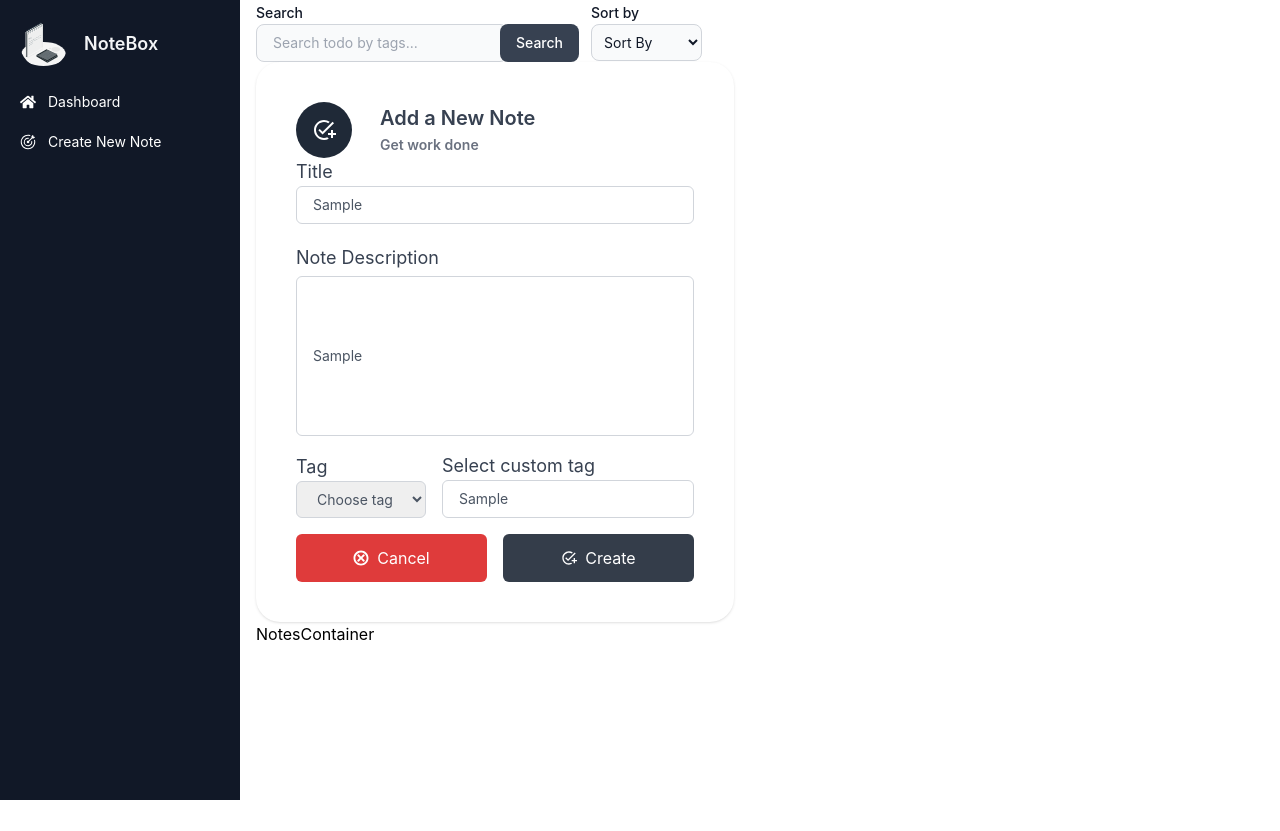
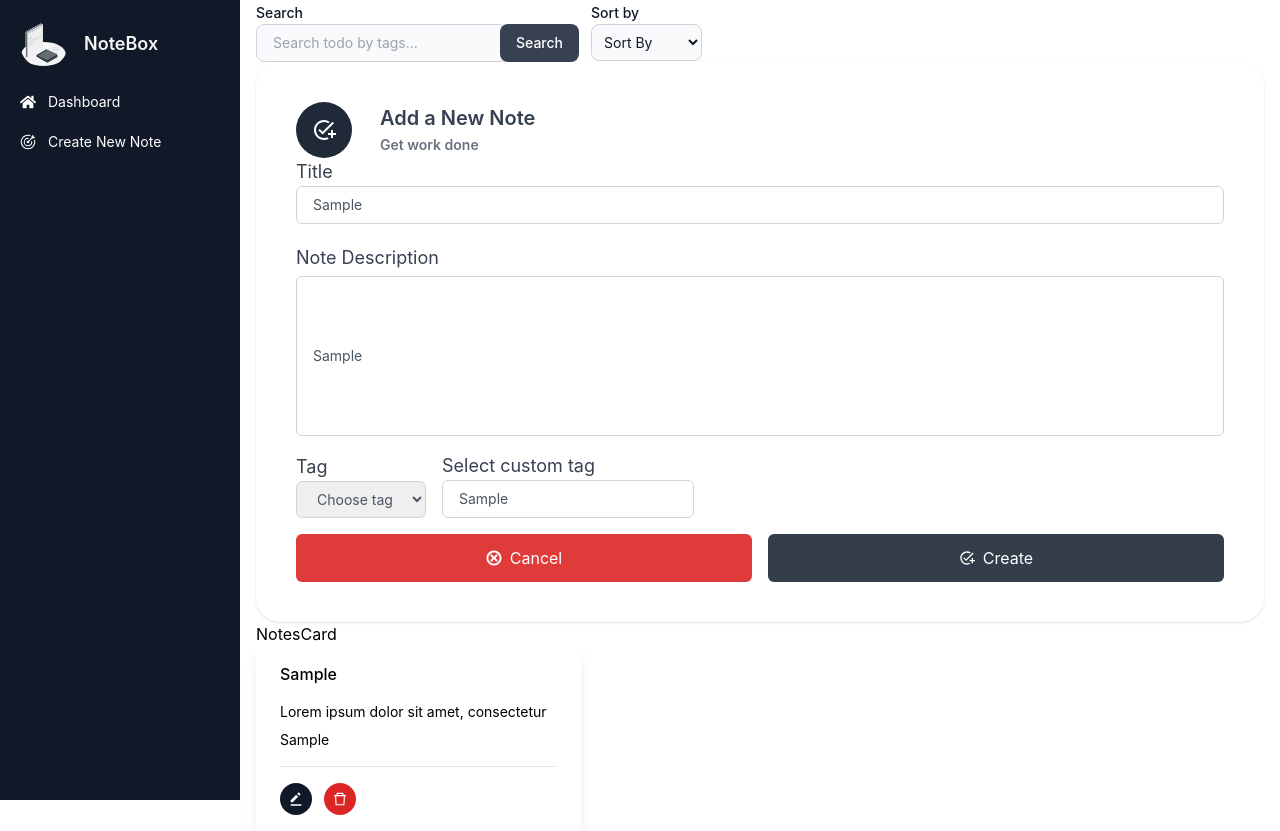
Before and after one commit to kodervine/notebox, a React (Vite) app: page / in a window 1280 px wide. Both pictures are taken after typing "Sample", "Sample", "Sample" into the empty fields and a click on the button "Create". Before the commit the page ends 800 px from the top, so only its background shows below. Built offline with nearby package versions, Linux system fonts and the light colour scheme.

Commit message:
chore: render notes as grid items

```diff
--- a/src/App.jsx
+++ b/src/App.jsx
@@ -6,12 +6,12 @@ function App() {
   const [count, setCount] = useState(0);
 
   return (
-    <main className="flex">
+    <main className="flex ">
       <aside className="hidden lg:block">
         <Sidebar />
       </aside>
-      <section>
-        <nav className="lg:hidden">
+      <section className="w-full">
+        <nav className="lg:hidden w-full">
           <Navbar />
         </nav>
         <Dashboard />
--- a/src/components/Header.jsx
+++ b/src/components/Header.jsx
@@ -1,6 +1,8 @@
+import { useNoteContext } from "src/contexts";
+
 export const Header = () => {
   return (
-    <form className="flex gap-3">
+    <form className="flex gap-3 w-full">
       <section>
         <label
           htmlFor="search-notes"
--- a/src/components/NotesCard.jsx
+++ b/src/components/NotesCard.jsx
@@ -1,3 +1,29 @@
+import { useNoteContext } from "src/contexts";
+import { BiSolidEditAlt } from "react-icons/bi";
+import { AiOutlineDelete } from "react-icons/ai";
+
 export const NotesCard = () => {
-  return <div>NotesCard</div>;
+  const { appNotes } = useNoteContext();
+  return appNotes?.map((notes, index) => {
+    const { title, description, dateCreated, tag } = notes;
+    return (
+      <section className="rounded-sm shadow-lg " key={index}>
+        <div className="mx-6 my-4 border-b border-gray-light">
+          <h2 className="font-medium text-base  mb-4">{title}</h2>
+          <p className="font-normal text-sm mb-2">
+            Lorem ipsum dolor sit amet, consectetur
+          </p>
+          <p className="font-normal text-sm mb-4">{description}</p>
+        </div>
+        <div className="mx-6 my-4 flex gap-3">
+          <div className="bg-gray-900 rounded-full flex p-2 items-center justify-center">
+            <BiSolidEditAlt size={16} color="white" />
+          </div>
+          <div className="bg-red-600 rounded-full flex p-2 items-center justify-center">
+            <AiOutlineDelete size={16} color="white" />
+          </div>
+        </div>
+      </section>
+    );
+  });
 };
--- a/src/components/NotesContainer.jsx
+++ b/src/components/NotesContainer.jsx
@@ -1,3 +1,12 @@
+import { NotesCard } from "src/components";
+
 export const NotesContainer = () => {
-  return <div>NotesContainer</div>;
+  return (
+    <>
+      <h2> NotesCard</h2>
+      <main className="grid grid-cols-3 gap-4 w-full">
+        <NotesCard />
+      </main>
+    </>
+  );
 };
--- a/src/components/TopCard.jsx
+++ b/src/components/TopCard.jsx
@@ -1,3 +1,6 @@
+import { useNoteContext } from "src/contexts";
+
 export const TopCard = () => {
-  return <div>TopCard</div>;
+  const { appNotes } = useNoteContext();
+  return <div>{appNotes?.length}</div>;
 };
--- a/src/pages/Dashboard.jsx
+++ b/src/pages/Dashboard.jsx
@@ -2,7 +2,7 @@ import { Header, NotesContainer, NotesForm } from "src/components";
 
 export const Dashboard = () => {
   return (
-    <main className="flex flex-col px-4">
+    <main className="flex flex-col px-4 w-full">
       <Header />
       <NotesForm />
       <NotesContainer />
```
